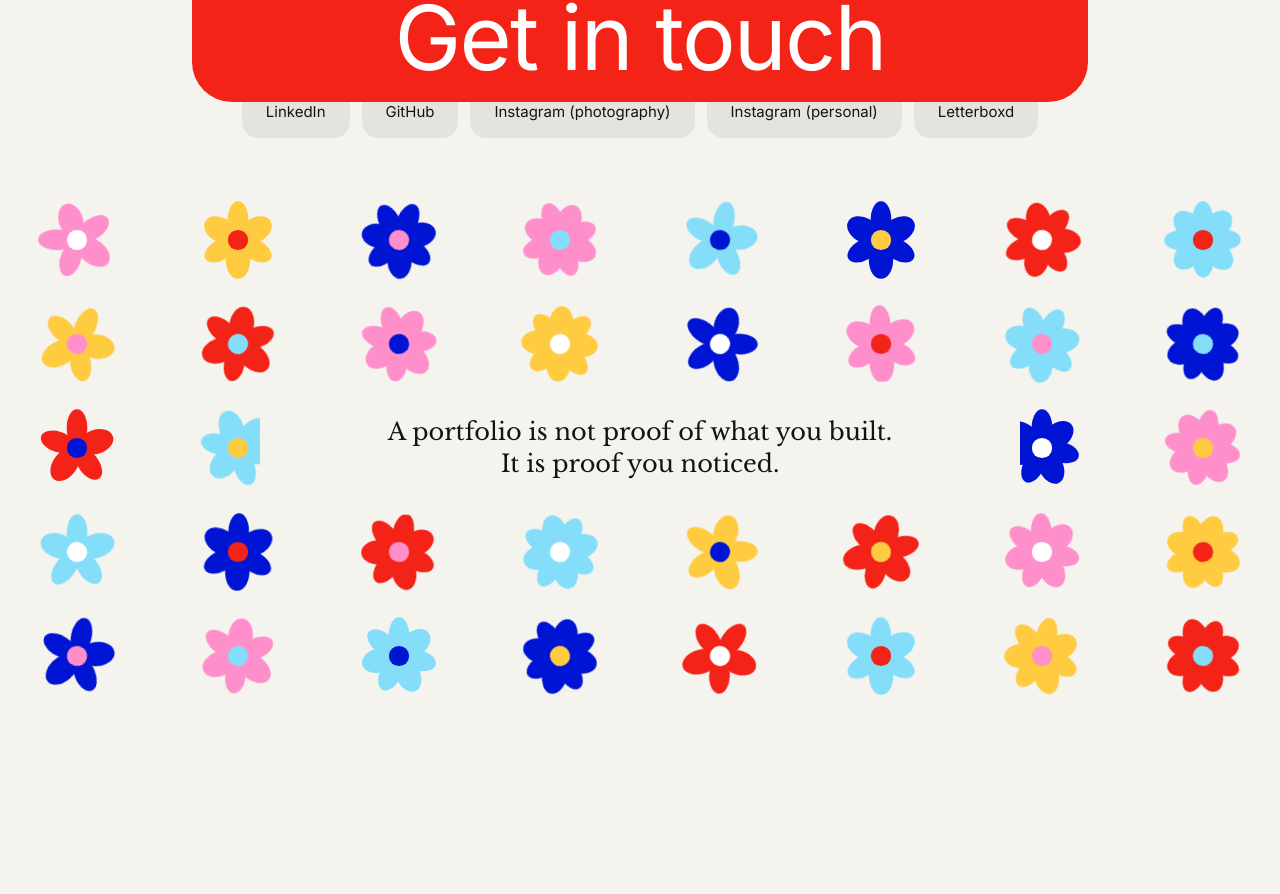
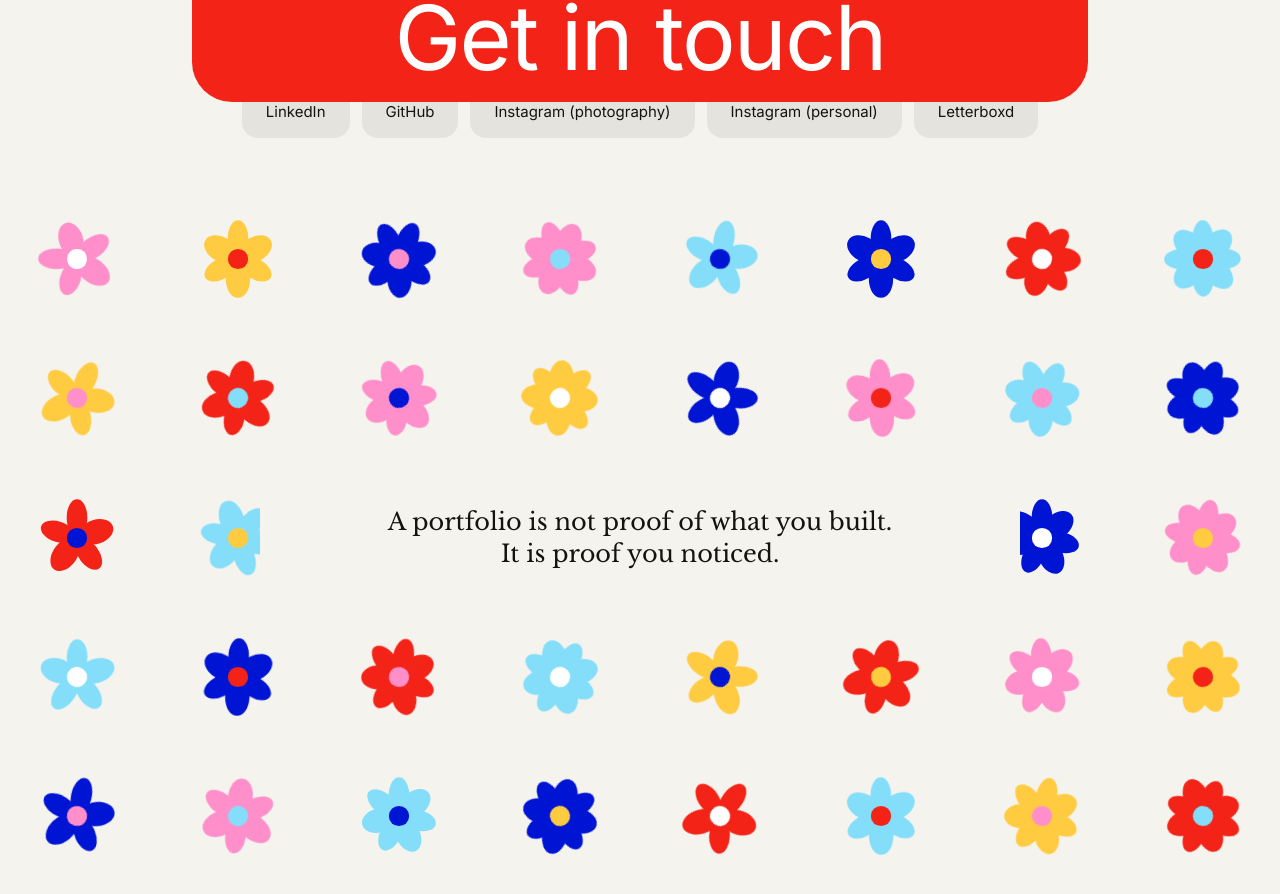
Before and after one commit to charlieramus/charlieramus.comv2, a Next.js app: page / in a window 1280 px wide. Shown: the part 6415-7309 px from the top of the page. Before the commit the page ends 7173 px from the top, so only its background shows below. Built offline with nearby package versions, Linux system fonts and the light colour scheme.

Commit message:
stage2v6

```diff
--- a/app/globals.css
+++ b/app/globals.css
@@ -1250,15 +1250,27 @@ body {
   /* ---------- FLOWER GRID FINALE ---------- */
   .finale {
     position: relative;
-    padding: 56px 0;
+    /* Full-viewport finale: the closing flower field is a deliberate, screen-
+       filling moment with no chrome beneath it. `svh` (not `vh`) so mobile
+       browser chrome can't clip the field or force a second scroll past the
+       bottom. `display:flex` lets the grid stretch to the full height below. */
+    min-height: 100svh;
+    display: flex;
+    padding: clamp(24px, 5vh, 60px) 0;
     /* Full-bleed flower field: clip the edge flowers (and their wind-spin) so the
        decorative grid never adds horizontal page scroll on narrow viewports. */
     overflow: hidden;
   }
   .grid-flowers {
+    /* Grow to fill the finale (full width via flex-grow, full height via the
+       parent's default `align-items:stretch`) and spread the rows across that
+       height so the field fills the screen evenly instead of clustering in a
+       centered band — it scales/crops gracefully at any viewport height. */
+    flex: 1;
     display: grid;
     grid-template-columns: repeat(8, 1fr);
     gap: 12px 6px;
+    align-content: space-evenly;
     align-items: center;
     justify-items: center;
   }
```
Also changed, not shown: 1 other file (tests, documents, lock files or other folders).
